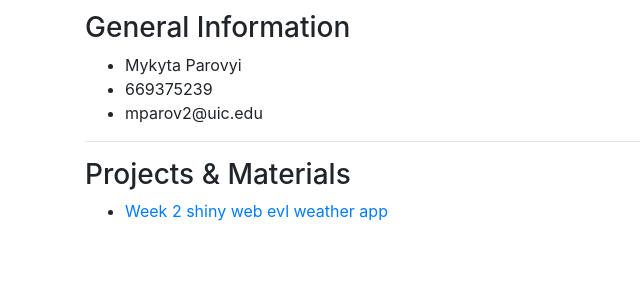
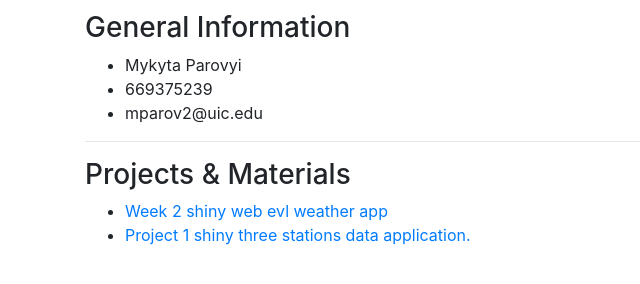
Before and after one commit to nickparov/cs424-doc-website, a plain HTML site: page index.html in a window 1280 px wide. Shown: the part 118-402 px from the top of the page, without its empty margins (0-640 px from the left). Drawn offline with nearby package versions, Linux system fonts and the light colour scheme.

Commit message:
Update index.html

```diff
--- a/index.html
+++ b/index.html
@@ -24,6 +24,7 @@
         <h3>Projects & Materials</h3>
         <ul>
           <li><a href="https://mparov2.shinyapps.io/evlweatherforr_2/">Week 2 shiny web evl weather app</a></li>
+          <li><a href="https://mparov2.shinyapps.io/ThreeStationsAPP/">Project 1 shiny three stations data application.</a></li>
         </ul>
       </div>
 
```
